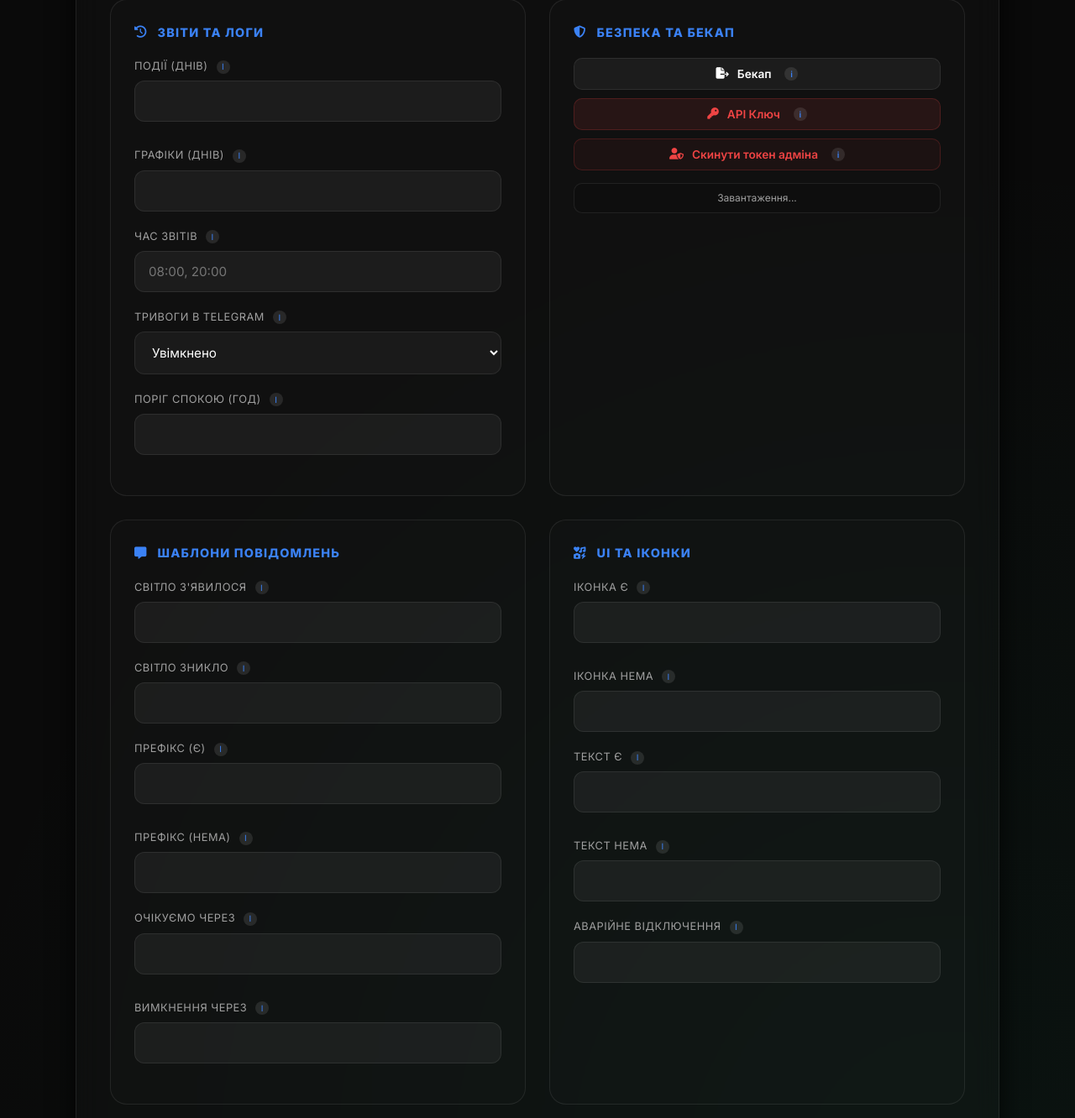
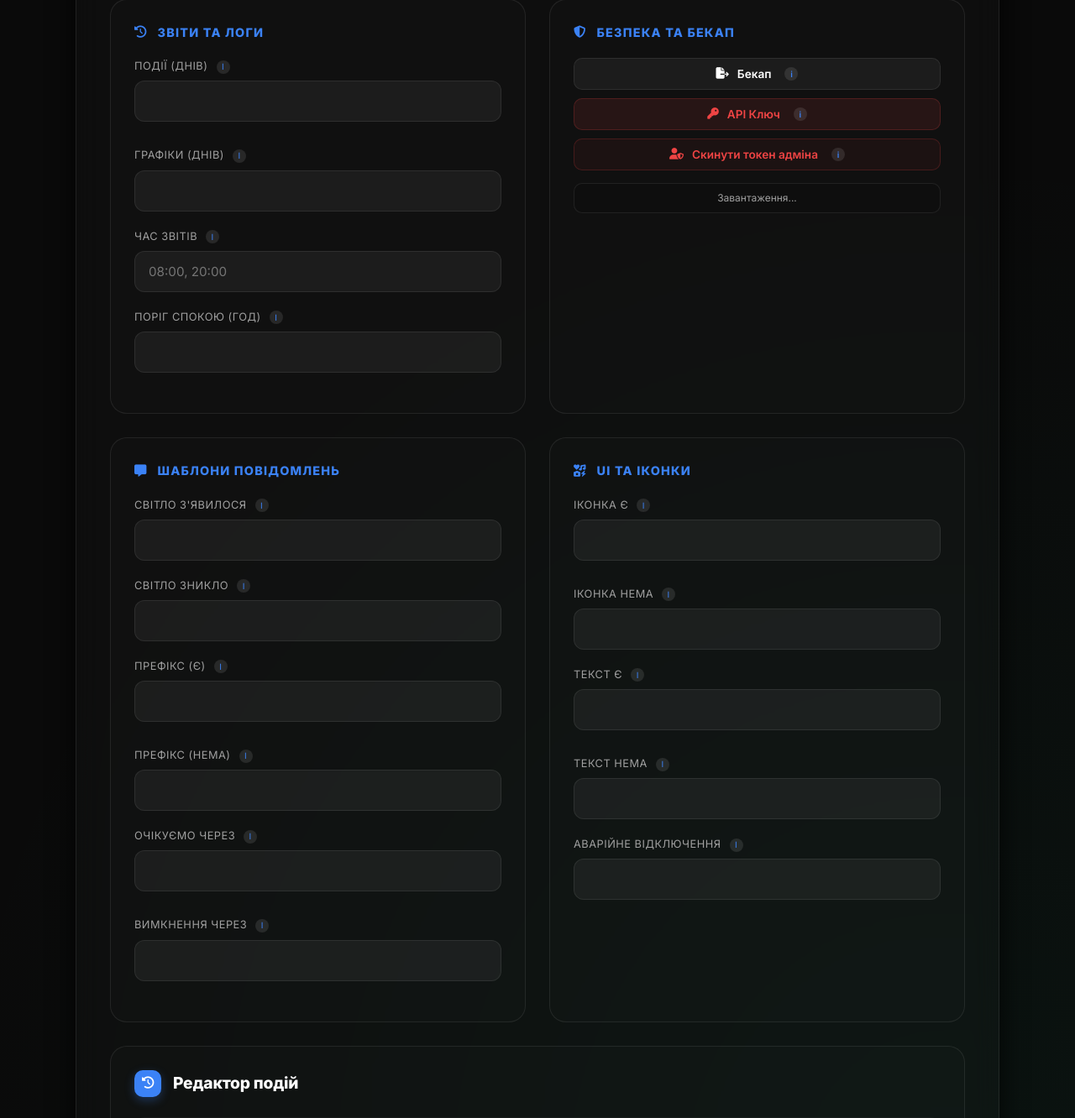
Before and after one commit to weby-homelab/flash-monitor-kyiv, a FastAPI app: template templates/admin.html in a window 1280 px wide. Shown: the part 2560-3892 px from the top of the page at 84% size. Run offline with FastAPI, Linux system fonts and the light colour scheme; the template is opened without the code that fills it, so the values that code supplies are empty.

Commit message:
refactor: move air raid alert toggle to Telegram & API section

```diff
--- a/templates/admin.html
+++ b/templates/admin.html
@@ -594,7 +594,6 @@
                     <div class="form-group"><label>Графіки (днів) <span class="info-icon">i<span class="tooltip">Глибина зберігання згенерованих тижневих графіків на диску.</span></span></label><input type="number" id="adv-ret-sched"></div>
                 </div>
                 <div class="form-group"><label>Час звітів <span class="info-icon">i<span class="tooltip">Години для розсилки статистики у Telegram (через кому). Приклад: 08:00, 21:00</span></span></label><input type="text" id="adv-notif-times" placeholder="08:00, 20:00"></div>
-                <div class="form-group"><label>Тривоги в Telegram <span class="info-icon">i<span class="tooltip">Надсилати сповіщення про початок та відбій повітряної тривоги.</span></span></label><select id="adv-notif-alerts"><option value="true">Увімкнено</option><option value="false">Вимкнено</option></select></div>
                 <div class="form-group"><label>Поріг спокою (год) <span class="info-icon">i<span class="tooltip">Години безперервної наявності світла для переходу в Режим Спокою. Стандарт: 24</span></span></label><input type="number" id="adv-quiet-threshold"></div>
             </div>
 
@@ -1218,4 +1217,26 @@
         setInterval(fetchData, 10000);
     </script>
 </body>
+</html>                Після натискання OK ви втратите доступ за поточним посиланням.
+                        `;
+
+                        alert(msg);
+                        window.location.href = newUrl;
+                    } else alert('Помилка регенерації');
+                } catch (err) { alert('Помилка запиту'); }
+            }
+        }
+        document.querySelectorAll('.radio-group').forEach(group => {
+            group.addEventListener('click', () => {
+                const radio = group.querySelector('input');
+                radio.checked = true;
+                document.querySelectorAll('.radio-group').forEach(g => g.classList.remove('active'));
+                group.classList.add('active');
+            });
+        });
+
+        fetchData();
+        setInterval(fetchData, 10000);
+    </script>
+</body>
 </html>
```
